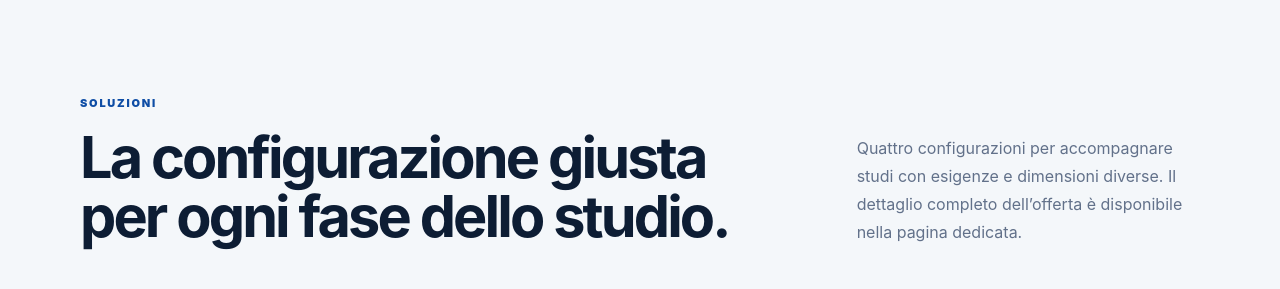
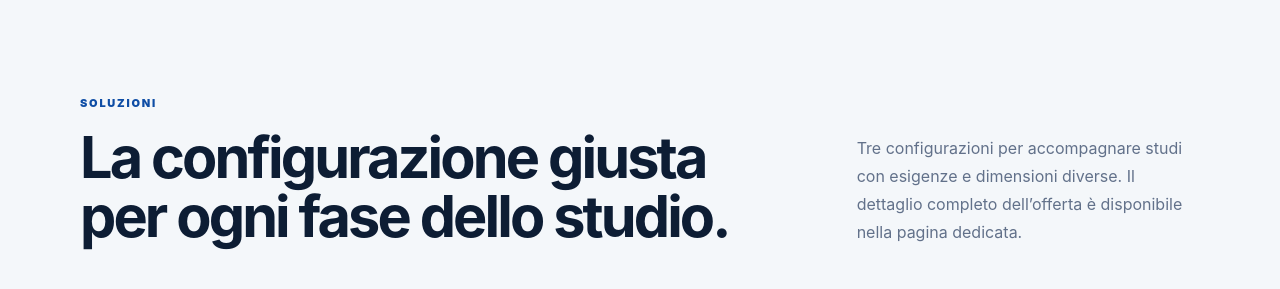
Before and after one commit to martiola68/studio-manager-pro-web, a Next.js app: page / in a window 1280 px wide. Shown: the part 5820-6109 px from the top of the page. Built offline with nearby package versions, Linux system fonts and the light colour scheme.

Commit message:
fix: aggiorna testo homepage a tre piani SMP

```diff
--- a/src/app/page.tsx
+++ b/src/app/page.tsx
@@ -49,7 +49,7 @@ export default function Home() {
     <section className="securitySection"><div className="securityPanel"><p className="eyebrow">UNA BASE SOLIDA PER IL LAVORO</p><h2>Accesso controllato.<br />Dati separati. Ruoli definiti.</h2><p>L’architettura multi-tenant separa gli ambienti di ciascuno studio. Utenti, ruoli e permessi rendono visibile ogni funzione alle persone autorizzate, mentre log e storico supportano la tracciabilità.</p><div className="securityTags"><span>Multi-tenant</span><span>Ruoli e permessi</span><span>Tracciabilità</span><span>Cloud</span></div></div><div className="architecture"><div className="archTop">STUDIO MANAGER PRO CLOUD</div><div className="archRows"><div><span>Studio A</span><small>Ambiente separato</small></div><div><span>Studio B</span><small>Ambiente separato</small></div><div><span>Studio C</span><small>Ambiente separato</small></div></div><div className="archBase"><b>Dati · Processi · Documenti</b><span>Protezione e continuità operativa</span></div></div></section>
 
     <section className="solutionsSection" id="piani">
-      <div className="sectionHead"><div><p className="eyebrow">SOLUZIONI</p><h2>La configurazione giusta<br />per ogni fase dello studio.</h2></div><p>Quattro configurazioni per accompagnare studi con esigenze e dimensioni diverse. Il dettaglio completo dell’offerta è disponibile nella pagina dedicata.</p></div>
+      <div className="sectionHead"><div><p className="eyebrow">SOLUZIONI</p><h2>La configurazione giusta<br />per ogni fase dello studio.</h2></div><p>Tre configurazioni per accompagnare studi con esigenze e dimensioni diverse. Il dettaglio completo dell’offerta è disponibile nella pagina dedicata.</p></div>
       <div className="solutionGrid" style={{gridTemplateColumns:"repeat(auto-fit,minmax(240px,1fr))"}}>
         {homePlans.map((p) => <article key={p.code} className={p.full ? "solutionFeatured" : ""} style={{display:"flex",flexDirection:"column"}}>
           <span style={{fontSize:17,fontWeight:950,letterSpacing:".13em"}}>{p.name.toUpperCase()}</span>
```
